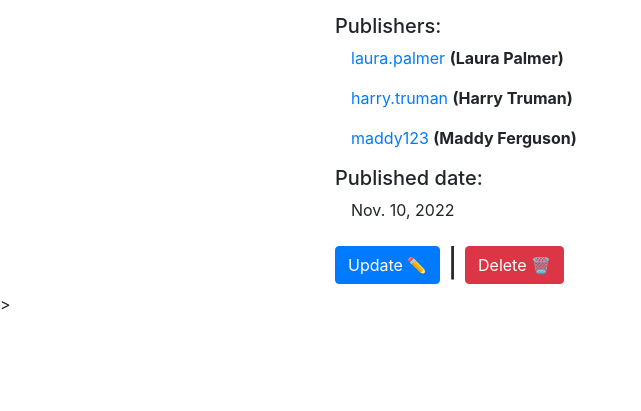
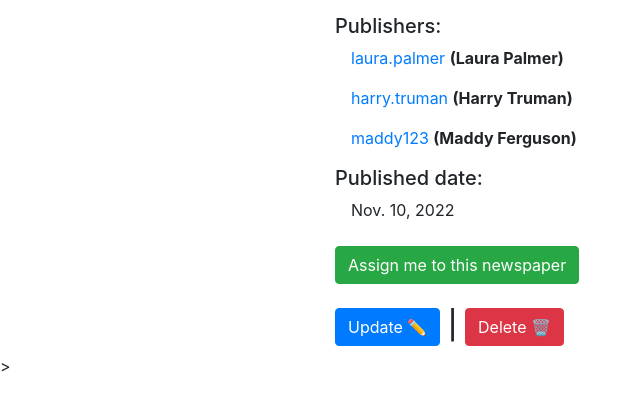
Before and after one commit to matechris/newspaper-agency-project, a Django app: page /newspapers/9/ in a window 1280 px wide. Shown: the part 276-687 px from the top of the page, without its empty margins (0-641 px from the left). Run offline with Django 4.2, Linux system fonts and the light colour scheme; a user stored in the database is signed in; data comes from the database, SQL or seed files in the repository; both versions use the stored data as it was after the commit.

Commit message:
Add assign/delete buttons to newspaper_detail.html

```diff
--- a/templates/bureau/newspaper_detail.html
+++ b/templates/bureau/newspaper_detail.html
@@ -30,6 +30,20 @@
     {{ newspaper.published_date }}
   </div>
   <br>
+  <div>
+    {% if user not in newspaper.publishers.all %}
+      <a class="btn btn-success"
+         href="{% url 'bureau:assign-to-newspaper' pk=newspaper.id %}">
+        Assign me to this newspaper
+      </a>
+    {% else %}
+      <a class="btn btn-danger"
+         href="{% url 'bureau:delete-from-newspaper' pk=newspaper.id %}">
+        Delete me from this newspaper
+      </a>
+    {% endif %}
+  </div>
+  <br>
   <h3><a class="btn btn-primary" href="{% url 'bureau:newspaper-update' pk=newspaper.id %}">Update ✏</a> |
   <a class="btn btn-danger" href="{% url 'bureau:newspaper-delete' pk=newspaper.id %}">Delete 🗑</a></h3>
 {% endblock %}
```
Also changed, not shown: db.sqlite3.
